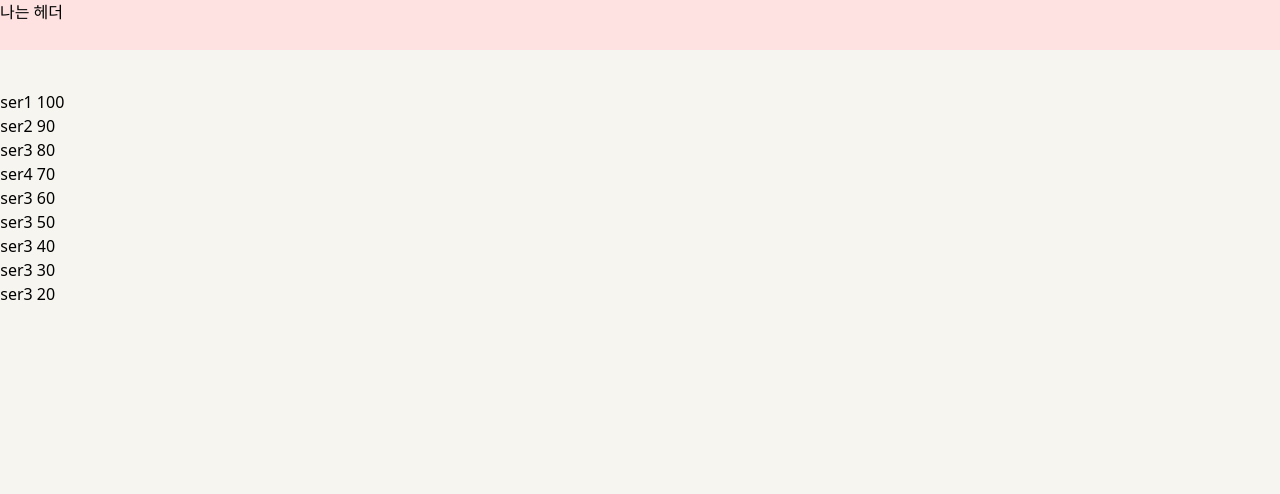
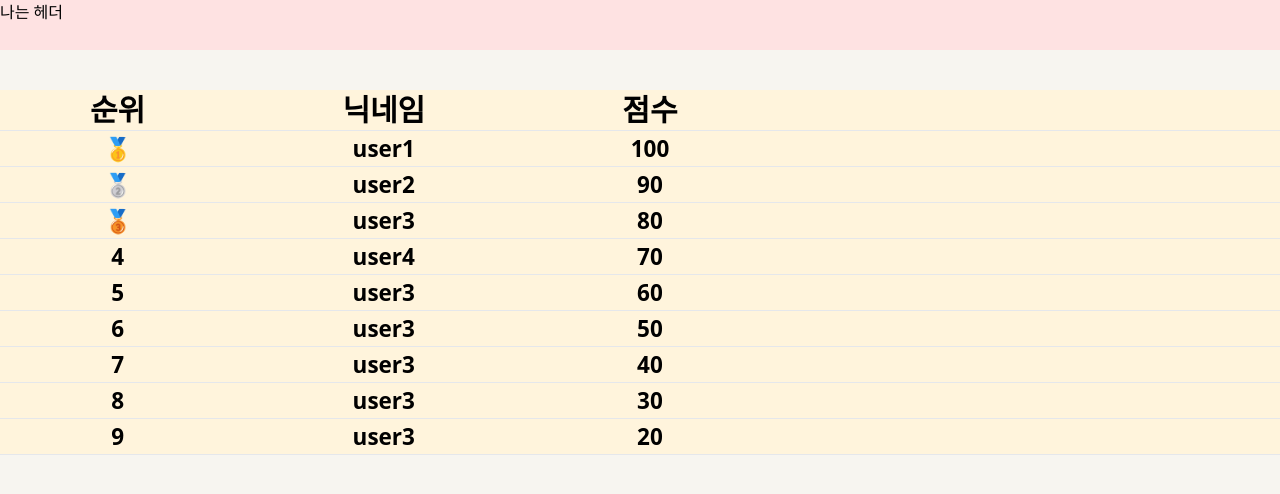
Before and after one commit to Team-E2I4/Team-E2I4-TiKiTaza-FE, a React (Vite) app: page /rank in a window 1280 px wide. Shown: the top 494 px of the page. Built offline with nearby package versions, Linux system fonts and the light colour scheme.

Commit message:
[✨feat]: RankList 컴포넌트로 분리하여 구현

```diff
--- a/src/pages/RankPage/RankItem.tsx
+++ b/src/pages/RankPage/RankItem.tsx
@@ -8,10 +8,18 @@ interface RankItemProps {
 
 const RankItem = ({ rank, index }: RankItemProps) => {
   return (
-    <div>
-      <span>{index + 1}</span>
-      <span> {rank.nickname} </span>
-      <span> {rank.score} </span>
+    <div className='flex gap-2 items-center font-bold text-4xl bg-[#FFF4DC] py-2 px-4 border-b'>
+      <span className='w-[20%] text-center'>
+        {index === 0
+          ? '🥇'
+          : index === 1
+            ? '🥈'
+            : index === 2
+              ? '🥉'
+              : index + 1}
+      </span>
+      <span className='w-[20%] text-center'>{rank.nickname}</span>
+      <span className='w-[20%] text-center'>{rank.score}</span>
     </div>
   );
 };
--- /dev/null
+++ b/src/pages/RankPage/RankList.tsx
@@ -0,0 +1,72 @@
+import RankItem from './RankItem';
+
+const RankList = () => {
+  const DUMMY_DATA = [
+    {
+      id: 1,
+      nickname: 'user1',
+      score: 100,
+    },
+    {
+      id: 2,
+      nickname: 'user2',
+      score: 90,
+    },
+    {
+      id: 3,
+      nickname: 'user3',
+      score: 80,
+    },
+    {
+      id: 4,
+      nickname: 'user4',
+      score: 70,
+    },
+    {
+      id: 5,
+      nickname: 'user3',
+      score: 60,
+    },
+    {
+      id: 6,
+      nickname: 'user3',
+      score: 50,
+    },
+    {
+      id: 7,
+      nickname: 'user3',
+      score: 40,
+    },
+    {
+      id: 8,
+      nickname: 'user3',
+      score: 30,
+    },
+    {
+      id: 9,
+      nickname: 'user3',
+      score: 20,
+    },
+  ];
+  return (
+    <div>
+      <div></div>
+      <div>
+        <div className='flex gap-2 items-center font-bold text-5xl bg-[#FFF4DC] py-2 px-4 border-b'>
+          <span className='w-[20%] text-center'>순위</span>
+          <span className='w-[20%] text-center'>닉네임</span>
+          <span className='w-[20%] text-center'>점수</span>
+        </div>
+        {DUMMY_DATA.map((rank, index) => (
+          <RankItem
+            key={rank.id}
+            rank={rank}
+            index={index}
+          />
+        ))}
+      </div>
+    </div>
+  );
+};
+
+export default RankList;
--- a/src/pages/RankPage/RankPage.tsx
+++ b/src/pages/RankPage/RankPage.tsx
@@ -1,62 +1,12 @@
-import RankItem from './RankItem';
+import RankList from './RankList';
 
 const RankPage = () => {
-  const DUMMY_DATA = [
-    {
-      id: 1,
-      nickname: 'user1',
-      score: 100,
-    },
-    {
-      id: 2,
-      nickname: 'user2',
-      score: 90,
-    },
-    {
-      id: 3,
-      nickname: 'user3',
-      score: 80,
-    },
-    {
-      id: 4,
-      nickname: 'user4',
-      score: 70,
-    },
-    {
-      id: 5,
-      nickname: 'user3',
-      score: 60,
-    },
-    {
-      id: 6,
-      nickname: 'user3',
-      score: 50,
-    },
-    {
-      id: 7,
-      nickname: 'user3',
-      score: 40,
-    },
-    {
-      id: 8,
-      nickname: 'user3',
-      score: 30,
-    },
-    {
-      id: 9,
-      nickname: 'user3',
-      score: 20,
-    },
-  ];
   return (
     <div>
-      {DUMMY_DATA.map((rank, index) => (
-        <RankItem
-          key={rank.id}
-          rank={rank}
-          index={index}
-        />
-      ))}
+      <div></div>
+      <div>
+        <RankList />
+      </div>
     </div>
   );
 };
```
